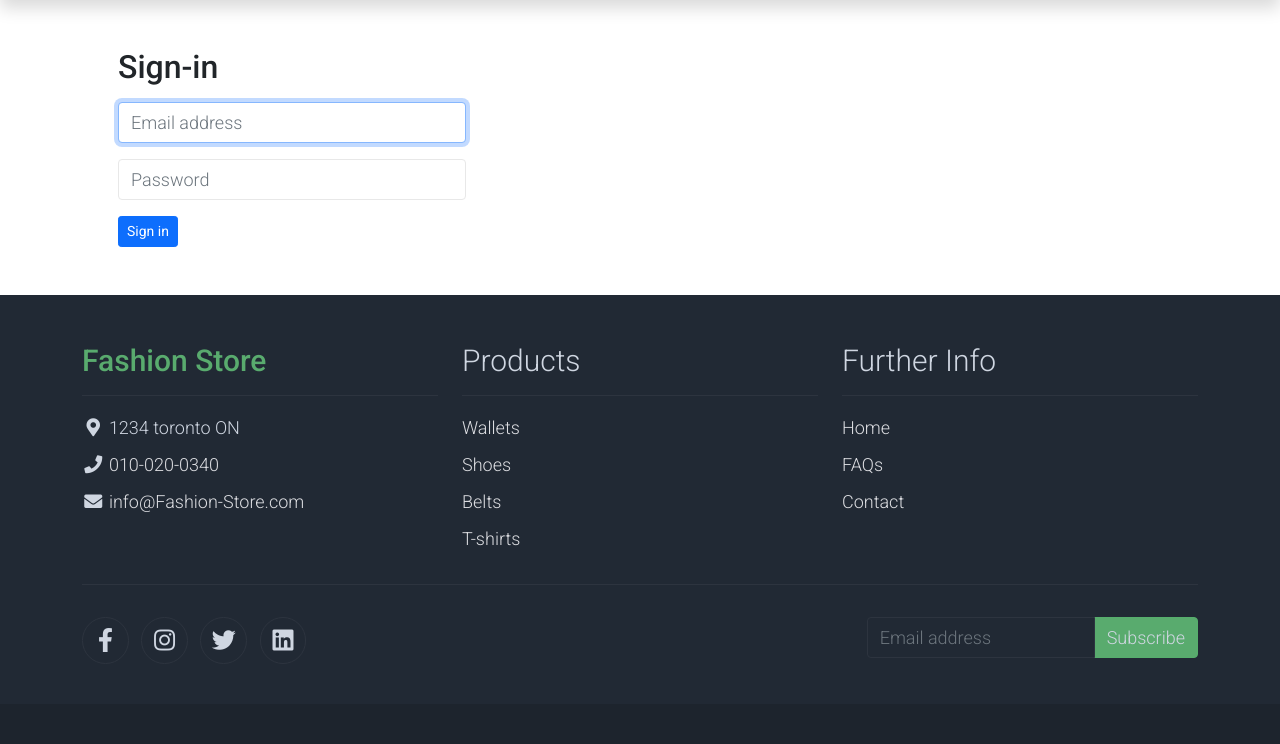
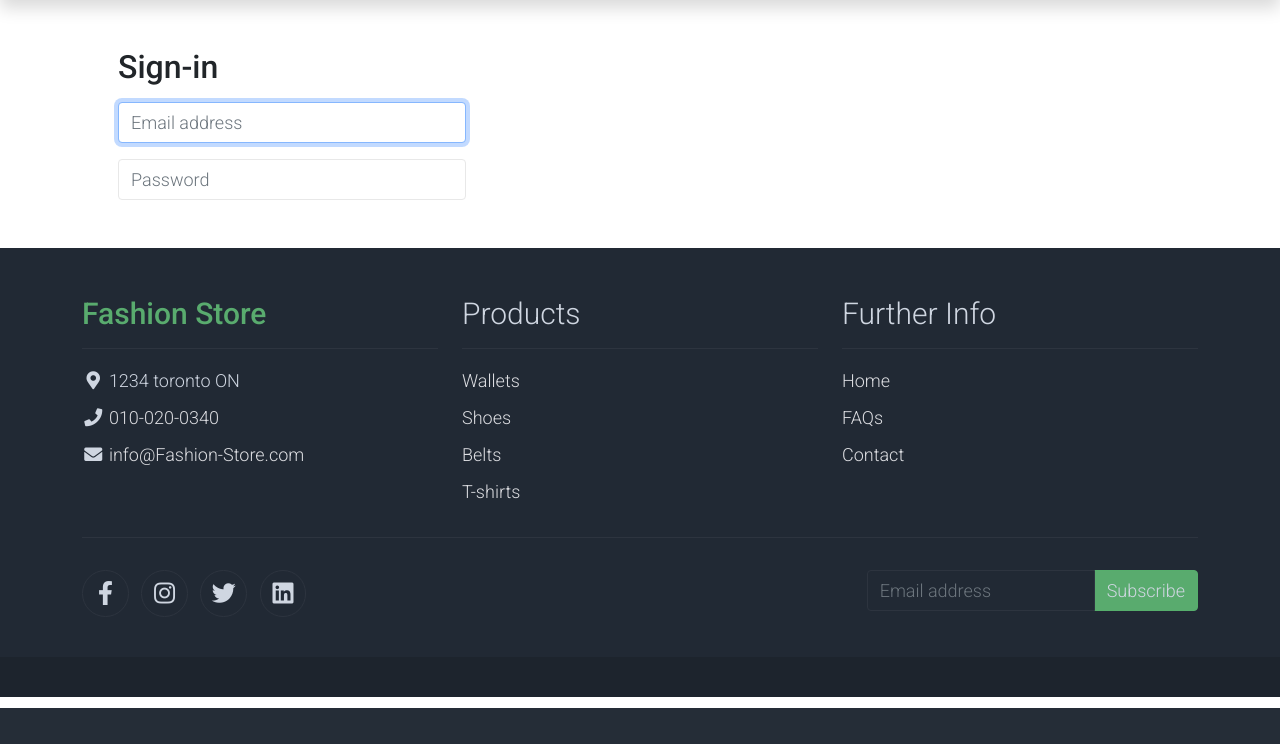
Before and after one commit to SindhujaNaluvala/fashionStore, a Flask app: page /login in a window 1280 px wide. Shown: the part 92-836 px from the top of the page. After the commit the page ends 800 px from the top, so only its background shows below. Run offline with Flask 2, Linux system fonts and the light colour scheme; parts of the project's set-up code (start-up, migrations or seed data) failed here and were passed over; some libraries are stand-ins or nearby versions.

Commit message:
login submit

```diff
--- a/templates/login.html
+++ b/templates/login.html
@@ -13,7 +13,6 @@
     <input type="password" name="inputPassword" class="form-control" placeholder="Password" required></div>
     <div class="checkbox mb-3">
     </div>
-    <button class="btn btn-sm    btn-primary btn-block" type="submit">Sign in</button>
   </form>
   </div>
   {% endblock %}
```
